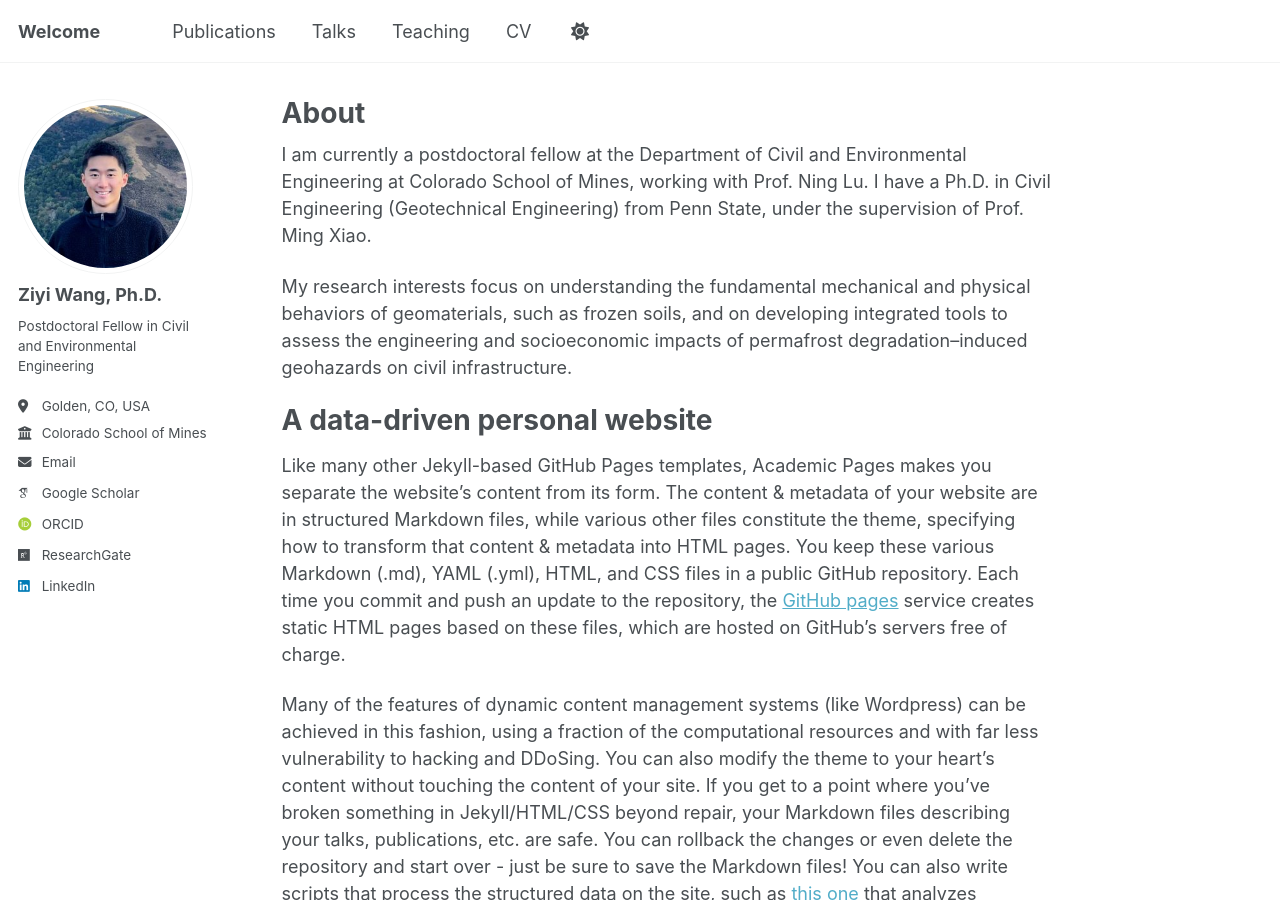
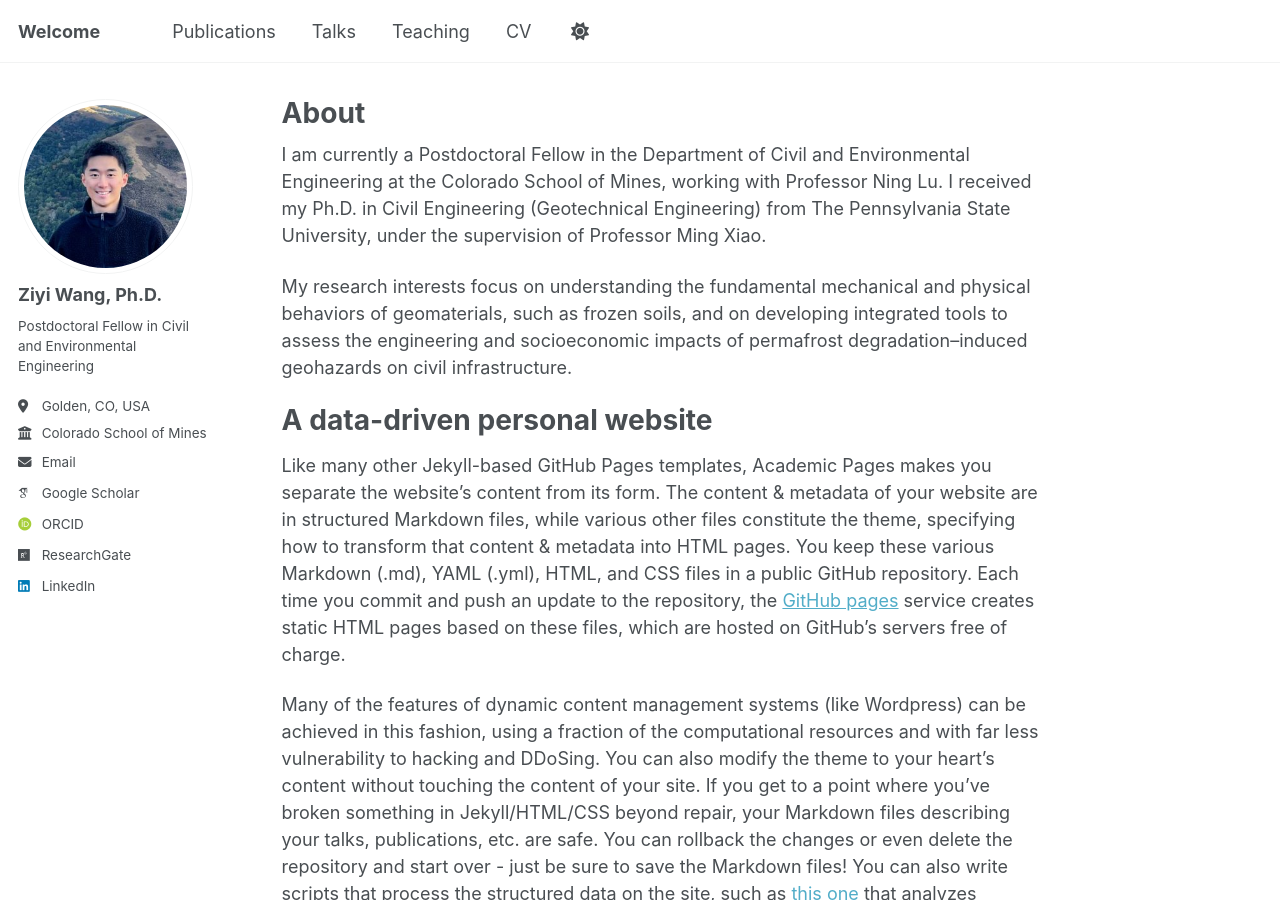
Before and after one commit to ziyiwang-ce/ziyiwang-ce.github.io, a Jekyll site: the page built from _pages/about.md, in a window 1280 px wide and 900 px high. Built offline with Jekyll 4.4.1, drawn with Linux system fonts in a browser that asks for light colours; some web fonts are replaced; a script that is not in the unit is left out.

Commit message:
Update about.md

```diff
--- a/_pages/about.md
+++ b/_pages/about.md
@@ -7,7 +7,7 @@ redirect_from:
   - /about.html
 ---
 
-I am currently a postdoctoral fellow at the Department of Civil and Environmental Engineering at Colorado School of Mines, working with Prof. Ning Lu. I have a Ph.D. in Civil Engineering (Geotechnical Engineering) from Penn State, under the supervision of Prof. Ming Xiao.
+I am currently a Postdoctoral Fellow in the Department of Civil and Environmental Engineering at the Colorado School of Mines, working with Professor Ning Lu. I received my Ph.D. in Civil Engineering (Geotechnical Engineering) from The Pennsylvania State University, under the supervision of Professor Ming Xiao.
 
 My research interests focus on understanding the fundamental mechanical and physical behaviors of geomaterials, such as frozen soils, and on developing integrated tools to assess the engineering and socioeconomic impacts of permafrost degradation–induced geohazards on civil infrastructure.
 
```
